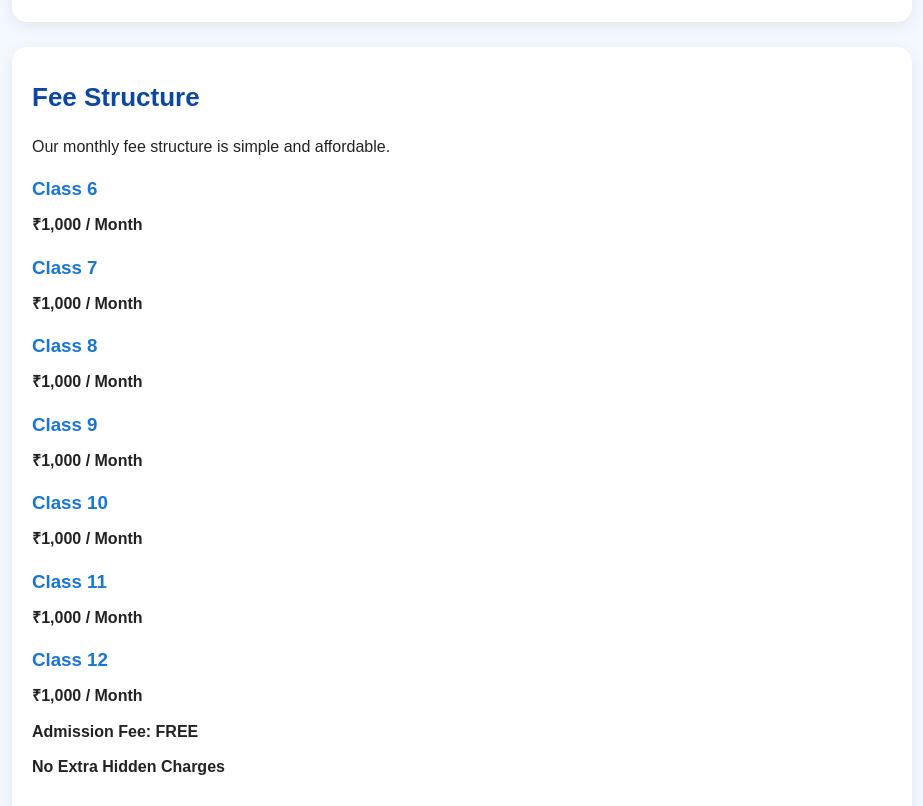
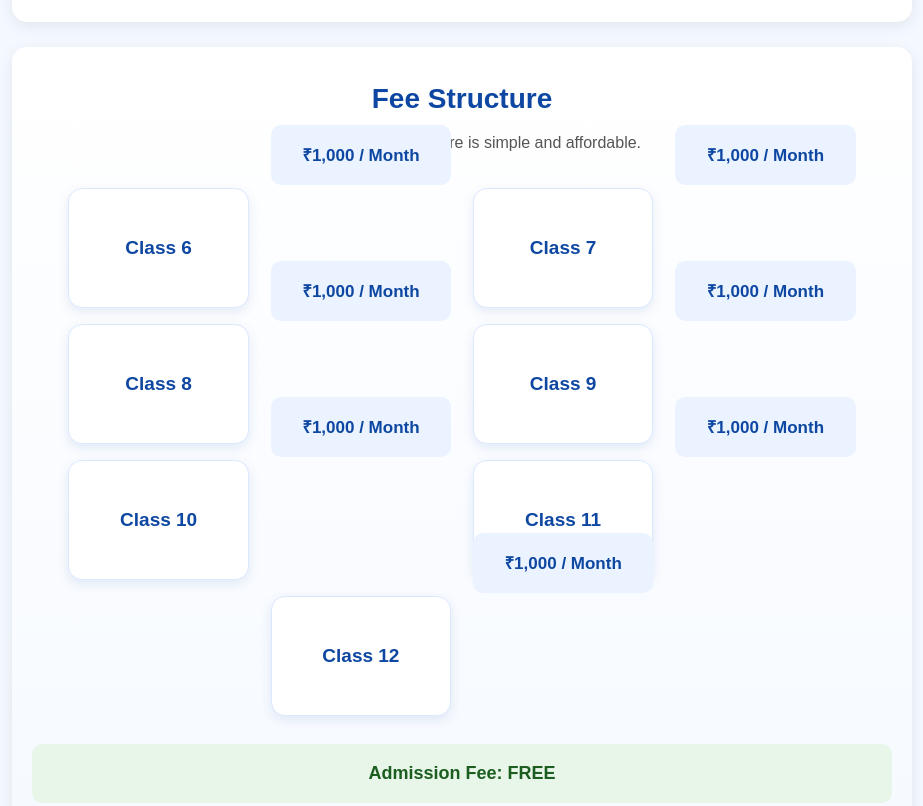
Before and after one commit to s6947909-tech/bright-future-academy, a plain HTML site: page index.html in a window 1280 px wide. Shown: the part 1440-2246 px from the top of the page, without its empty margins (178-1101 px from the left). Drawn offline with Linux system fonts and the light colour scheme.

Commit message:
Update style.css

```diff
--- a/style.css
+++ b/style.css
@@ -155,6 +155,121 @@ button:hover {
 }
 
 
+/* ================= FEES ================= */
+
+#fees {
+    text-align: center;
+    background: linear-gradient(180deg, #ffffff, #f5f9ff);
+}
+
+#fees h2 {
+    font-size: 28px;
+    margin-bottom: 8px;
+}
+
+#fees > p:first-of-type {
+    color: #555;
+    margin-bottom: 25px;
+}
+
+
+/* Fee cards container */
+
+#fees {
+    display: block;
+}
+
+
+/* Individual fee card */
+
+#fees h3 {
+    display: inline-flex;
+    vertical-align: top;
+    width: 21%;
+    min-width: 150px;
+    min-height: 120px;
+    margin: 8px 1%;
+    padding: 20px 15px;
+
+    background: white;
+    border: 1px solid #dbe9ff;
+    border-radius: 14px;
+
+    box-shadow: 0 4px 12px rgba(13, 71, 161, 0.10);
+
+    color: #0d47a1;
+    font-size: 19px;
+
+    align-items: center;
+    justify-content: center;
+    text-align: center;
+
+    transition: 0.3s;
+}
+
+#fees h3:hover {
+    transform: translateY(-5px);
+    box-shadow: 0 8px 20px rgba(13, 71, 161, 0.18);
+}
+
+
+/* Fee amount */
+
+#fees h3 + p {
+    display: inline-flex;
+    vertical-align: top;
+
+    width: 21%;
+    min-width: 150px;
+    min-height: 60px;
+
+    margin: -55px 1% 15px;
+
+    background: #eaf3ff;
+    border-radius: 10px;
+
+    align-items: center;
+    justify-content: center;
+
+    color: #0d47a1;
+    font-size: 17px;
+}
+
+
+/* Free admission box */
+
+#fees p:nth-last-of-type(2) {
+    margin-top: 20px;
+    padding: 15px;
+
+    background: #e8f5e9;
+    border-radius: 10px;
+
+    color: #1b5e20;
+    font-size: 18px;
+}
+
+
+/* No hidden charges */
+
+#fees p:last-of-type {
+    padding: 12px;
+
+    background: #fff8e1;
+    border-radius: 10px;
+
+    color: #795548;
+    font-weight: bold;
+}
+
+
+/* ================= TEACHERS ================= */
+
+#teachers {
+    text-align: center;
+}
+
+
 /* ================= WHY CHOOSE US ================= */
 
 #why-us li {
@@ -307,6 +422,28 @@ footer h3 {
         font-size: 25px;
     }
 
+
+    /* Fees mobile cards */
+
+    #fees h3 {
+        display: flex;
+        width: 100%;
+        min-width: 0;
+        min-height: 70px;
+        margin: 10px 0 0;
+    }
+
+    #fees h3 + p {
+        display: flex;
+        width: 100%;
+        min-width: 0;
+        min-height: 50px;
+        margin: 0 0 12px;
+    }
+
+
+    /* Gallery mobile */
+
     .gallery-grid {
         grid-template-columns: 1fr;
     }
@@ -315,6 +452,9 @@ footer h3 {
         height: 230px;
     }
 
+
+    /* Admission button mobile */
+
     .apply-btn {
         width: 100%;
         padding: 14px 15px;
```
